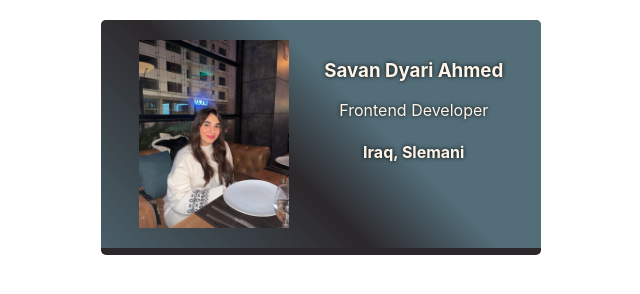
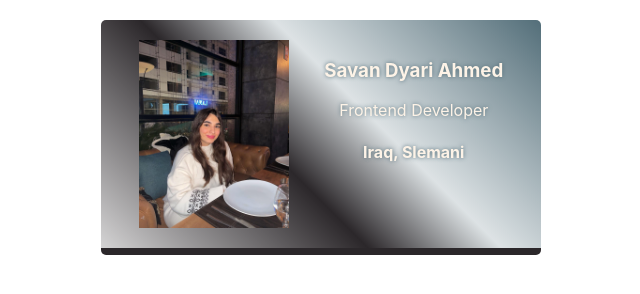
Before and after one commit to Savann0/business-card, a plain HTML site: page index.html in a window 1280 px wide. Shown: the whole page, without its empty margins (319-959 px from the left). Drawn offline with Linux system fonts and the light colour scheme.

Commit message:
Update styles.css

```diff
--- a/styles.css
+++ b/styles.css
@@ -14,10 +14,10 @@ body {
     display: flex;
     justify-content: space-around;
     text-align: center;
-   background-color: #536e79;
+   background-color: ;#2b272a;
     border-bottom: 7px solid #2b272a;
     color: #fdf3e7;
-    text-shadow: 0px 0px 4px black;
+    text-shadow: 0px 0px 4px #536e79;
     border-radius: 5px;
     background-image: linear-gradient(
   45deg,
```
